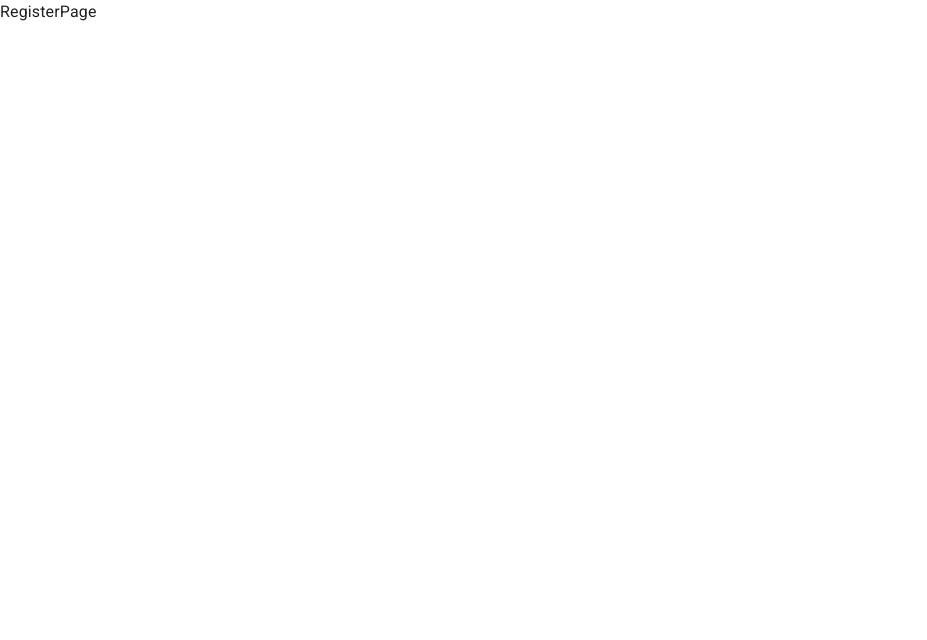
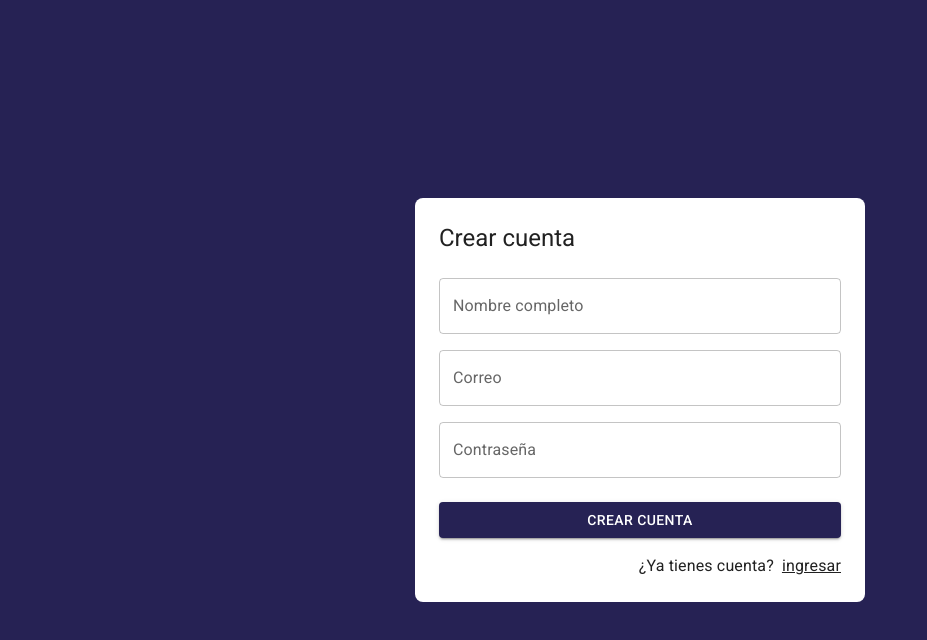
Before and after one commit to alvaroveloz/journal, a React (Vite) app: page /auth/register in a window 1280 px wide. Shown: the top 640 px of the page, without its empty margins (0-927 px from the left). Built offline with nearby package versions, Linux system fonts and the light colour scheme.

Commit message:
JOURNAL - Added auth components

```diff
--- /dev/null
+++ b/src/auth/layout/AuthLayout.jsx
@@ -0,0 +1,32 @@
+import { Grid, Typography } from '@mui/material';
+
+export const AuthLayout = ({ children, title = '' }) => {
+  return (
+    <Grid
+      container
+      spacing={0}
+      direction='column'
+      alignItems='center'
+      justifyContent='center'
+      sx={{ minHeight: '100vh', backgroundColor: 'primary.main', padding: 4 }}
+    >
+      <Grid
+        item
+        className='box-shadow'
+        xs={3}
+        sx={{
+          width: { sm: 450 },
+          backgroundColor: 'white',
+          padding: 3,
+          borderRadius: 2,
+        }}
+      >
+        <Typography variant='h5' sx={{ mb: 1 }}>
+          {title}
+        </Typography>
+
+        {children}
+      </Grid>
+    </Grid>
+  );
+};
--- a/src/auth/pages/LoginPage.jsx
+++ b/src/auth/pages/LoginPage.jsx
@@ -1,5 +1,52 @@
+import { Link as RouterLink } from 'react-router-dom';
+import { Button, Grid, Link, TextField, Typography } from '@mui/material';
+import { Google } from '@mui/icons-material';
+import { AuthLayout } from '../layout/AuthLayout';
+
 export const LoginPage = () => {
   return (
-    <div>LoginPage</div>
-  )
-}
+    <AuthLayout title='Login'>
+      <form>
+        <Grid container>
+          <Grid item xs={12} sx={{ mt: 2 }}>
+            <TextField
+              label='Correo'
+              type='email'
+              placeholder='correo@google.com'
+              fullWidth
+            />
+          </Grid>
+
+          <Grid item xs={12} sx={{ mt: 2 }}>
+            <TextField
+              label='Contraseña'
+              type='password'
+              placeholder='Contraseña'
+              fullWidth
+            />
+          </Grid>
+
+          <Grid container spacing={2} sx={{ mb: 2, mt: 1 }}>
+            <Grid item xs={12} sm={6}>
+              <Button variant='contained' fullWidth>
+                Login
+              </Button>
+            </Grid>
+            <Grid item xs={12} sm={6}>
+              <Button variant='contained' fullWidth>
+                <Google />
+                <Typography sx={{ ml: 1 }}>Google</Typography>
+              </Button>
+            </Grid>
+          </Grid>
+
+          <Grid container direction='row' justifyContent='end'>
+            <Link component={RouterLink} color='inherit' to='/auth/register'>
+              Crear una cuenta
+            </Link>
+          </Grid>
+        </Grid>
+      </form>
+    </AuthLayout>
+  );
+};
--- a/src/auth/pages/RegisterPage.jsx
+++ b/src/auth/pages/RegisterPage.jsx
@@ -1,5 +1,56 @@
+import { Link as RouterLink } from 'react-router-dom';
+import { Button, Grid, Link, TextField, Typography } from '@mui/material';
+import { Google } from '@mui/icons-material';
+import { AuthLayout } from '../layout/AuthLayout';
+
 export const RegisterPage = () => {
   return (
-    <div>RegisterPage</div>
-  )
-}
+    <AuthLayout title='Crear cuenta'>
+      <form>
+        <Grid container>
+          <Grid item xs={12} sx={{ mt: 2 }}>
+            <TextField
+              label='Nombre completo'
+              type='text'
+              placeholder='Nombre completo'
+              fullWidth
+            />
+          </Grid>
+
+          <Grid item xs={12} sx={{ mt: 2 }}>
+            <TextField
+              label='Correo'
+              type='email'
+              placeholder='correo@google.com'
+              fullWidth
+            />
+          </Grid>
+
+          <Grid item xs={12} sx={{ mt: 2 }}>
+            <TextField
+              label='Contraseña'
+              type='password'
+              placeholder='Contraseña'
+              fullWidth
+            />
+          </Grid>
+
+          <Grid container spacing={2} sx={{ mb: 2, mt: 1 }}>
+            <Grid item xs={12}>
+              <Button variant='contained' fullWidth>
+                Crear cuenta
+              </Button>
+            </Grid>
+          </Grid>
+
+          <Grid container direction='row' justifyContent='end'>
+            <Typography sx={{ mr: 1 }}>¿Ya tienes cuenta?</Typography>
+            <Link component={RouterLink} color='inherit' to='/auth/login'>
+              ingresar
+            </Link>
+          </Grid>
+        </Grid>
+      </form>
+    </AuthLayout>
+  );
+};
```
